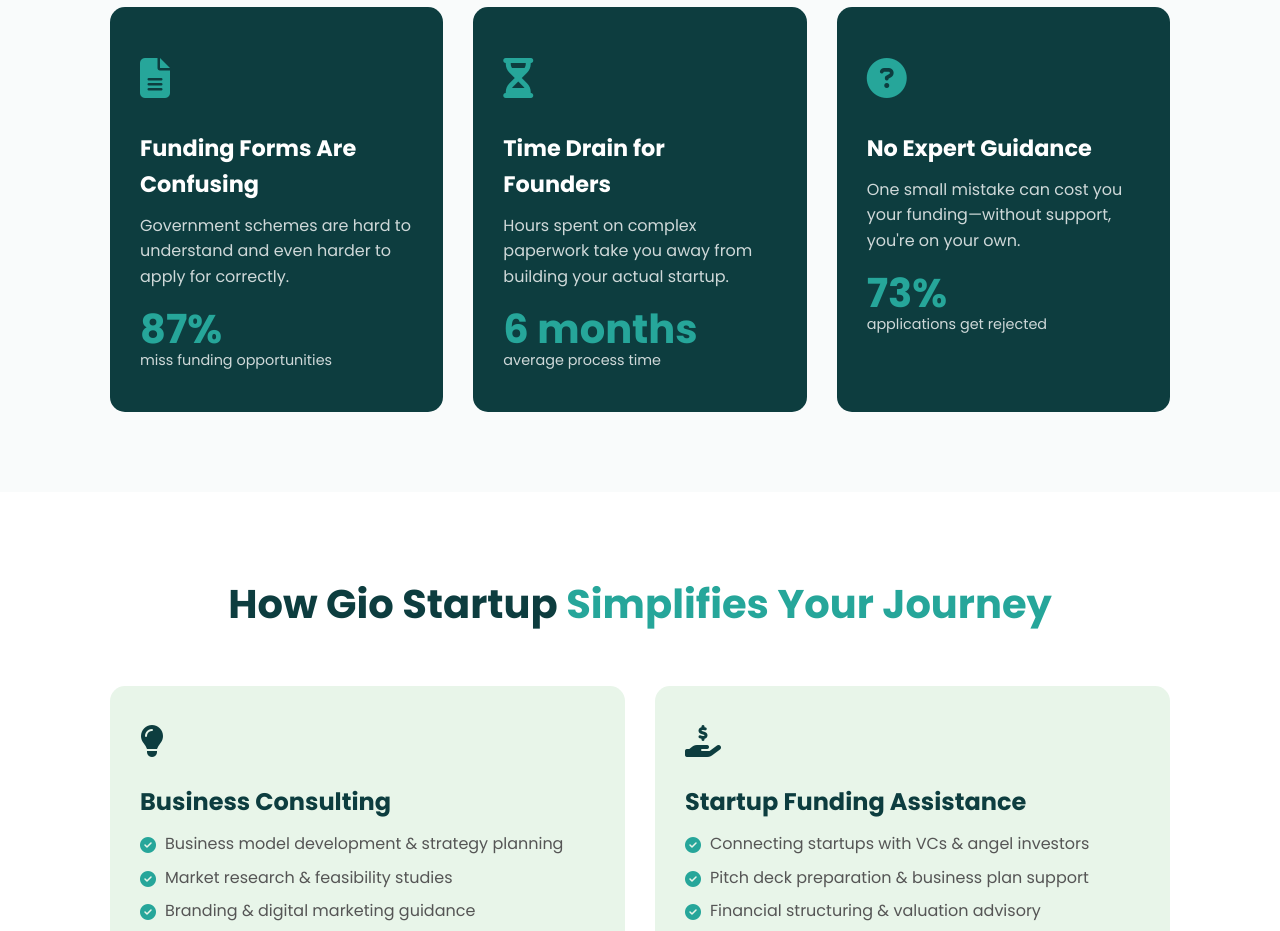
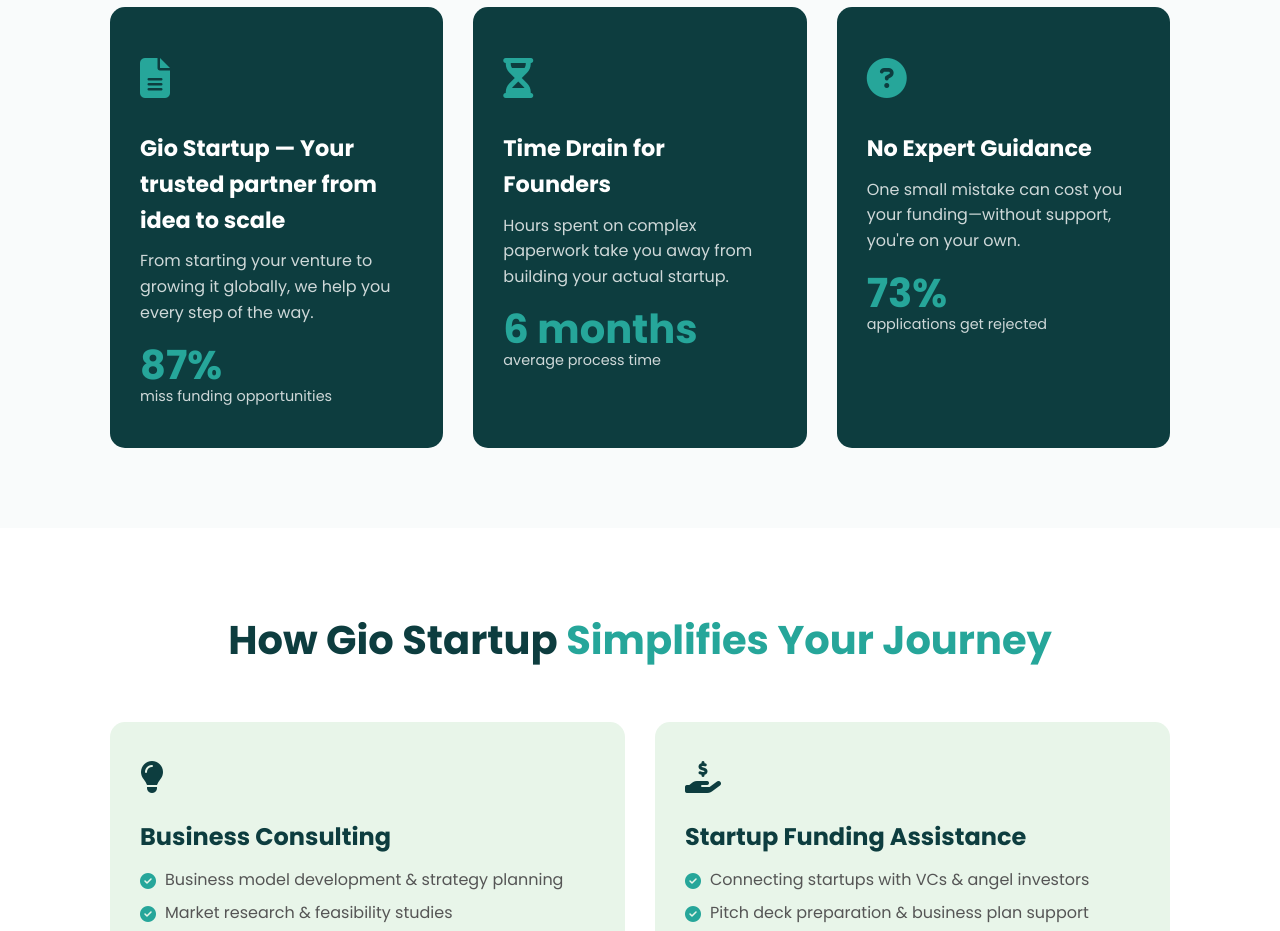
Before and after one commit to fworldlive/Giostartup, a plain HTML site: page index.html in a window 1280 px wide. Shown: the part 820-1751 px from the top of the page. Drawn offline with Linux system fonts and the light colour scheme.

Commit message:
Update index.html

```diff
--- a/index.html
+++ b/index.html
@@ -467,8 +467,8 @@
                 <div class="challenges-grid">
                     <div class="challenge-card">
                         <div class="icon"><i class="fas fa-file-alt"></i></div>
-                        <h3>Funding Forms Are Confusing</h3>
-                        <p>Government schemes are hard to understand and even harder to apply for correctly.</p>
+                        <h3>Gio Startup — Your trusted partner from idea to scale</h3>
+                        <p>From starting your venture to growing it globally, we help you every step of the way.</p>
                         <div class="stat">87%</div>
                         <div class="stat-label">miss funding opportunities</div>
                     </div>
```
